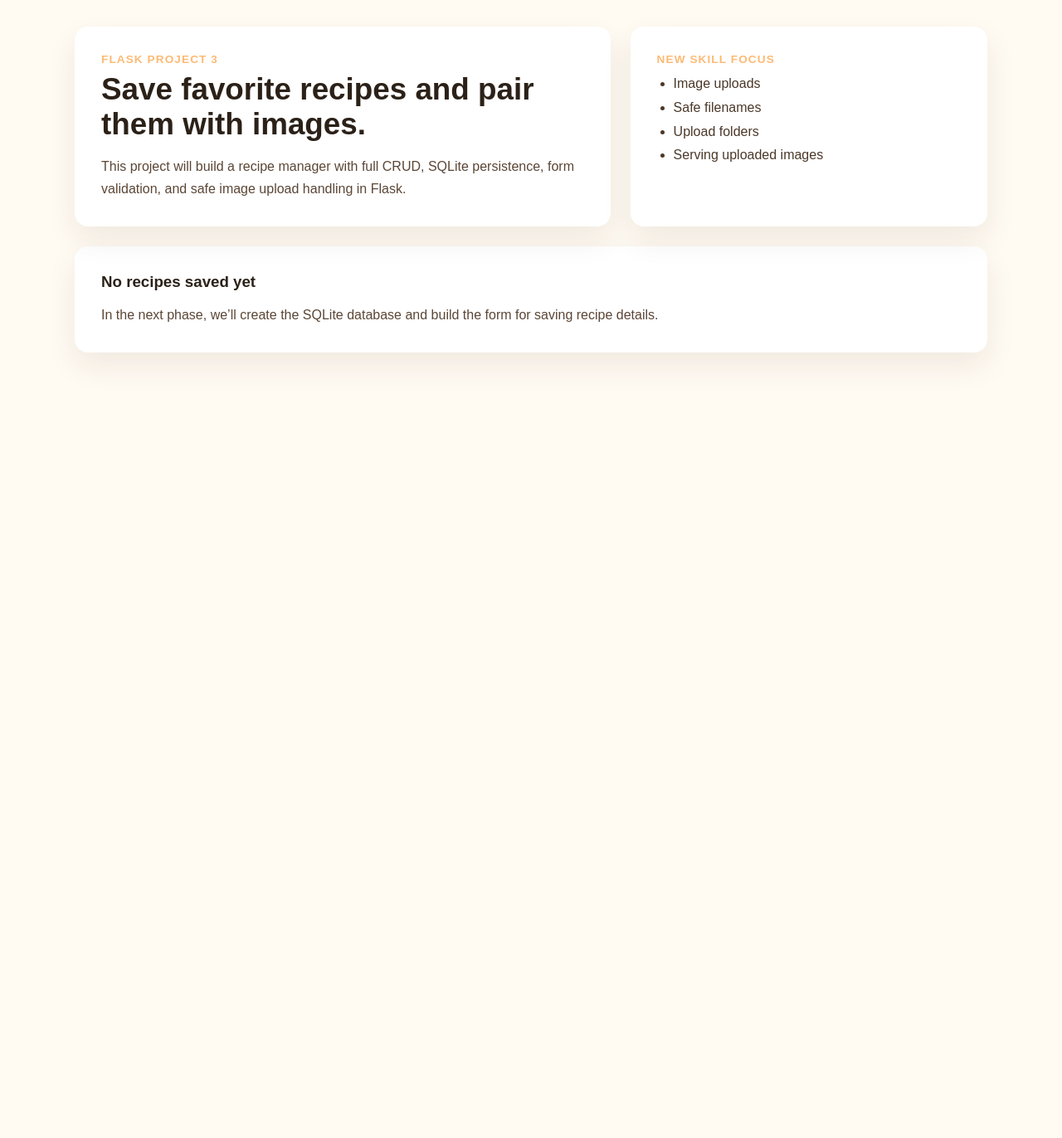
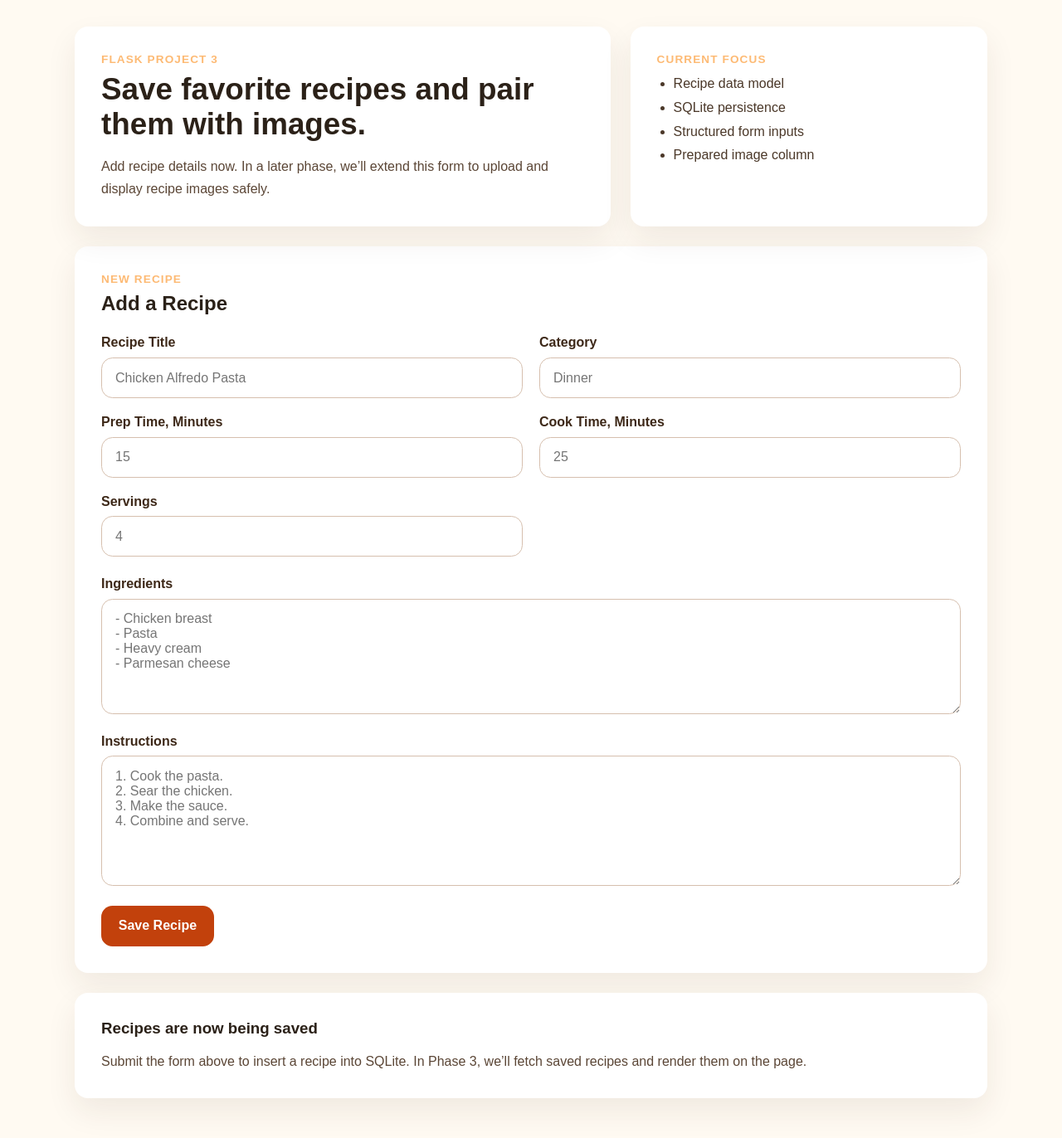
Before and after one commit to J0hn316/Flask-Recipe-Manager, a Flask app: page / in a window 1280 px wide. Shown: the part 124-1496 px from the top of the page at 83% size. Before the commit the page ends 556 px from the top, so only its background shows below. Run offline with Flask 3, Linux system fonts and the light colour scheme.

Commit message:
Implement recipe management features with form handling and database integration

```diff
--- a/app.py
+++ b/app.py
@@ -1,8 +1,33 @@
-from flask import Flask, render_template
+from flask import Flask, redirect, render_template, request, url_for
+
+from database import add_recipe, create_recipes_table
 
 app = Flask(__name__)
 
+create_recipes_table()
 
-@app.route("/")
+
+@app.route("/", methods=["GET", "POST"])
 def home() -> str:
+    if request.method == "POST":
+        title = request.form.get("title", "").strip()
+        category = request.form.get("category", "").strip()
+        prep_time = request.form.get("prep_time", "").strip()
+        cook_time = request.form.get("cook_time", "").strip()
+        servings = request.form.get("servings", "").strip()
+        ingredients = request.form.get("ingredients", "").strip()
+        instructions = request.form.get("instructions", "").strip()
+
+        add_recipe(
+            title,
+            category,
+            prep_time,
+            cook_time,
+            servings,
+            ingredients,
+            instructions,
+        )
+
+        return redirect(url_for("home"))
+
     return render_template("index.html")
--- a/static/css/styles.css
+++ b/static/css/styles.css
@@ -100,3 +100,80 @@ body {
     font-size: 1.95rem;
   }
 }
+
+.section-heading {
+  margin-bottom: 1.5rem;
+}
+
+.section-heading h3 {
+  margin: 0.4rem 0 0;
+  font-size: 1.5rem;
+}
+
+.form-card {
+  background-color: #ffffff;
+  border-radius: 1rem;
+  padding: 2rem;
+  box-shadow: 0 16px 36px rgba(61, 37, 20, 0.08);
+  margin-bottom: 1.5rem;
+}
+
+.recipe-form {
+  display: grid;
+  gap: 1.5rem;
+}
+
+.form-grid {
+  display: grid;
+  grid-template-columns: repeat(2, minmax(0, 1fr));
+  gap: 1.25rem;
+}
+
+.form-group {
+  display: grid;
+  gap: 0.55rem;
+}
+
+.form-group label {
+  font-weight: bold;
+  color: #3d2818;
+}
+
+.form-group input,
+.form-group textarea {
+  width: 100%;
+  border: 1px solid #d6bfae;
+  border-radius: 0.85rem;
+  padding: 0.9rem 1rem;
+  font: inherit;
+  background-color: #ffffff;
+  color: #2b2118;
+}
+
+.form-group input:focus,
+.form-group textarea:focus {
+  outline: 3px solid rgba(194, 65, 12, 0.18);
+  border-color: #c2410c;
+}
+
+.primary-button {
+  justify-self: start;
+  border: none;
+  border-radius: 0.85rem;
+  padding: 0.95rem 1.3rem;
+  background-color: #c2410c;
+  color: #ffffff;
+  font: inherit;
+  font-weight: bold;
+  cursor: pointer;
+}
+
+.primary-button:hover {
+  background-color: #9a3412;
+}
+
+@media (max-width: 800px) {
+  .form-grid {
+    grid-template-columns: 1fr;
+  }
+}
--- a/templates/index.html
+++ b/templates/index.html
@@ -8,27 +8,81 @@
     <p class="eyebrow">Flask Project 3</p>
     <h2>Save favorite recipes and pair them with images.</h2>
     <p class="hero-text">
-      This project will build a recipe manager with full CRUD, SQLite persistence,
-      form validation, and safe image upload handling in Flask.
+      Add recipe details now. In a later phase, we’ll extend this form
+      to upload and display recipe images safely.
     </p>
   </div>
 
   <aside class="project-focus-card">
-    <p class="eyebrow">New Skill Focus</p>
+    <p class="eyebrow">Current Focus</p>
     <ul>
-      <li>Image uploads</li>
-      <li>Safe filenames</li>
-      <li>Upload folders</li>
-      <li>Serving uploaded images</li>
+      <li>Recipe data model</li>
+      <li>SQLite persistence</li>
+      <li>Structured form inputs</li>
+      <li>Prepared image column</li>
     </ul>
   </aside>
 </section>
 
+<section class="form-card">
+  <div class="section-heading">
+    <div>
+      <p class="eyebrow">New Recipe</p>
+      <h3>Add a Recipe</h3>
+    </div>
+  </div>
+
+  <form method="POST" class="recipe-form">
+    <div class="form-grid">
+      <div class="form-group">
+        <label for="title">Recipe Title</label>
+        <input type="text" id="title" name="title" placeholder="Chicken Alfredo Pasta">
+      </div>
+
+      <div class="form-group">
+        <label for="category">Category</label>
+        <input type="text" id="category" name="category" placeholder="Dinner">
+      </div>
+
+      <div class="form-group">
+        <label for="prep_time">Prep Time, Minutes</label>
+        <input type="number" id="prep_time" name="prep_time" min="0" placeholder="15">
+      </div>
+
+      <div class="form-group">
+        <label for="cook_time">Cook Time, Minutes</label>
+        <input type="number" id="cook_time" name="cook_time" min="0" placeholder="25">
+      </div>
+
+      <div class="form-group">
+        <label for="servings">Servings</label>
+        <input type="number" id="servings" name="servings" min="1" placeholder="4">
+      </div>
+    </div>
+
+    <div class="form-group">
+      <label for="ingredients">Ingredients</label>
+      <textarea id="ingredients" name="ingredients" rows="6"
+        placeholder="- Chicken breast&#10;- Pasta&#10;- Heavy cream&#10;- Parmesan cheese"></textarea>
+    </div>
+
+    <div class="form-group">
+      <label for="instructions">Instructions</label>
+      <textarea id="instructions" name="instructions" rows="7"
+        placeholder="1. Cook the pasta.&#10;2. Sear the chicken.&#10;3. Make the sauce.&#10;4. Combine and serve."></textarea>
+    </div>
+
+    <button type="submit" class="primary-button">
+      Save Recipe
+    </button>
+  </form>
+</section>
+
 <section class="empty-state-card">
-  <h3>No recipes saved yet</h3>
+  <h3>Recipes are now being saved</h3>
   <p>
-    In the next phase, we’ll create the SQLite database and build the form
-    for saving recipe details.
+    Submit the form above to insert a recipe into SQLite.
+    In Phase 3, we’ll fetch saved recipes and render them on the page.
   </p>
 </section>
 {% endblock %}
```
Also changed, not shown: database.py (added, +73 -0 lines), 1 other file.
